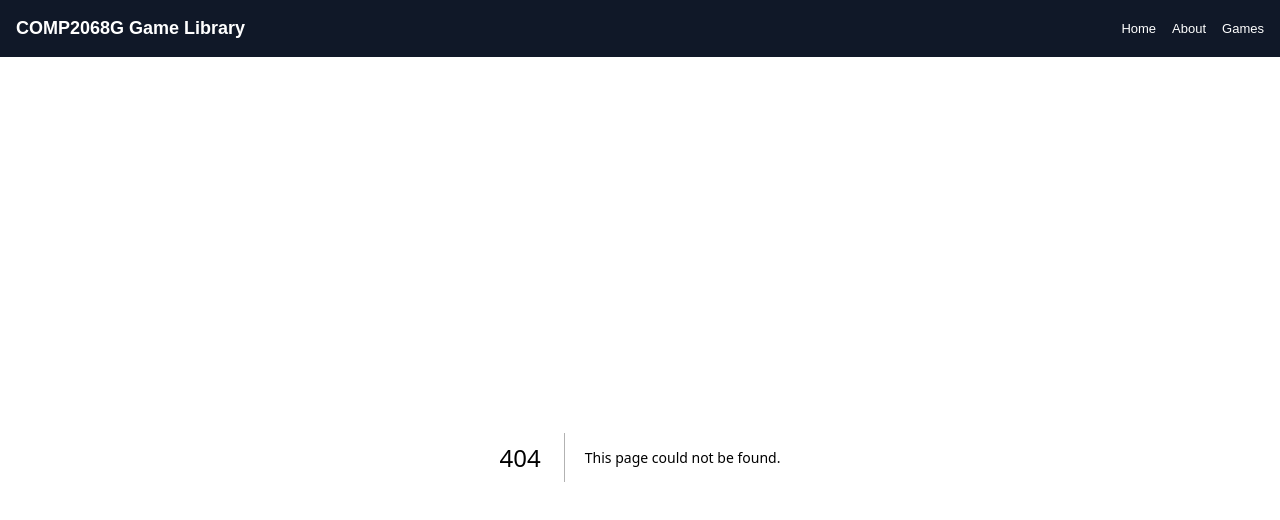
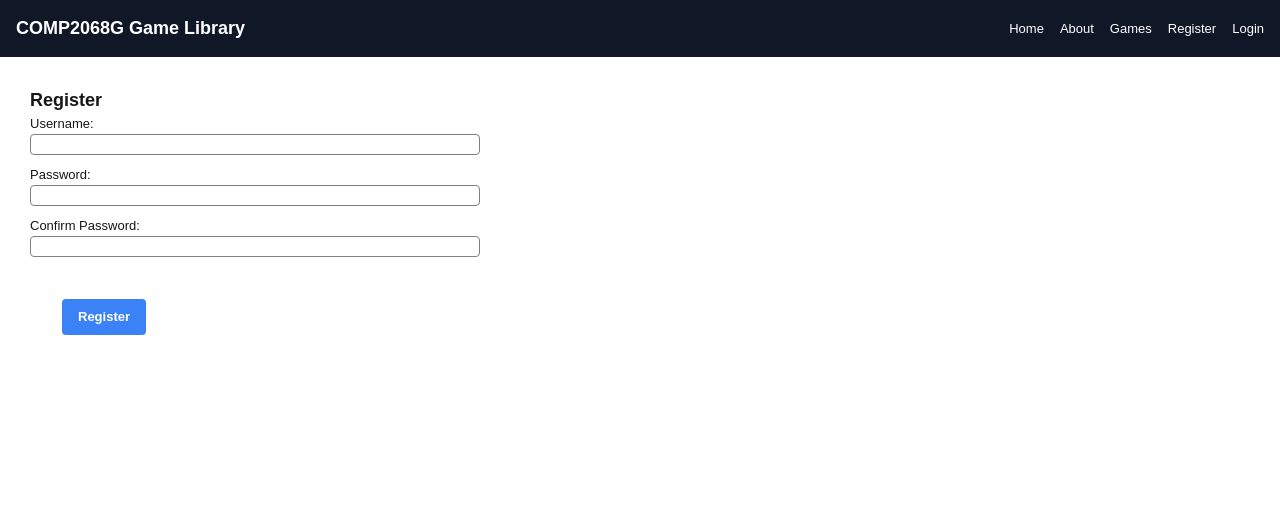
Before and after one commit to ifotn/comp2068g-game-client-w26, a Next.js app: page /auth/register in a window 1280 px wide. Before the commit this address had no page. Shown: the top 520 px of the page. Built offline with nearby package versions, Linux system fonts and the light colour scheme.

Commit message:
l9/1 - state counter, css updates

```diff
--- /dev/null
+++ b/app/auth/login/page.tsx
@@ -0,0 +1,18 @@
+export default function Login() {
+    return (
+        <main>
+            <h1>Login</h1>
+            <form>
+                <fieldset>
+                    <label htmlFor="username">Username:</label>
+                    <input name="username" id="username" required />
+                </fieldset>
+                <fieldset>
+                    <label htmlFor="password">Password:</label>
+                    <input name="password" id="password" type="password" />
+                </fieldset>
+                <button>Login</button>
+            </form>
+        </main>
+    )
+}
--- /dev/null
+++ b/app/auth/register/page.tsx
@@ -0,0 +1,22 @@
+export default function Register() {
+    return (
+        <main>
+            <h1>Register</h1>
+            <form>
+                <fieldset>
+                    <label htmlFor="username">Username:</label>
+                    <input name="username" id="username" required />
+                </fieldset>
+                <fieldset>
+                    <label htmlFor="password">Password:</label>
+                    <input name="password" id="password" type="password" />
+                </fieldset>
+                <fieldset>
+                    <label htmlFor="confirm">Confirm Password:</label>
+                    <input name="confirm" id="confirm" type="password" />
+                </fieldset>
+                <button>Register</button>
+            </form>
+        </main>
+    )
+}
--- a/app/components/navbar.tsx
+++ b/app/components/navbar.tsx
@@ -8,6 +8,8 @@ export default function Navbar() {
                <li><Link href="/" className="hover:text-gray-300">Home</Link></li>
                <li><Link href="/about" className="hover:text-gray-300">About</Link></li>
                <li><Link href="/games" className="hover:text-gray-300">Games</Link></li>
+               <li><Link href="/auth/register" className="hover:text-gray-300">Register</Link></li>
+               <li><Link href="/auth/login" className="hover:text-gray-300">Login</Link></li>
            </ul>
        </nav>
     );
--- a/app/games/page.tsx
+++ b/app/games/page.tsx
@@ -18,7 +18,7 @@ export default async function Games() {
    return (
         <main>
             <h1>Our Games</h1>
-            <Link href="/games/create">Add a New Game</Link>
+            <Link href="/games/create" className="linkButton">Add a New Game</Link>
             <ul>
                 {games.map((game) => (
                     <li key={game._id} className="card">
--- a/app/globals.css
+++ b/app/globals.css
@@ -62,7 +62,7 @@ h3 {
  margin: 1rem;
 }
 
-button {
+button, .linkButton {
  background-color: #3b82f6;
  color: #ffffff;
  font-weight: 700;
@@ -72,6 +72,7 @@ button {
  padding-left: 1rem;
  padding-right: 1rem;
  border: none;
+ margin: 2rem;
 }
 
 button:hover {
--- a/app/page.tsx
+++ b/app/page.tsx
@@ -1,7 +1,18 @@
+'use client';
+
+// state hook to persist a var on page re-render & track its value
+import { useState } from "react";
+
 export default function Home() {
+  // create numeric state var, defaulting to 0, along with setter method
+  const [counter, setCounter] = useState<number>(0);
+
   return (
     <main>
       <h1>COMP2068G Game Library</h1>
+      <p>You've clicked the button {counter} times.</p>
+      <button onClick={(e) => setCounter(counter+1)}>Click Me</button>
+      <button onClick={(e) => setCounter(0)}>Reset</button>
     </main>
   );
 }
```
